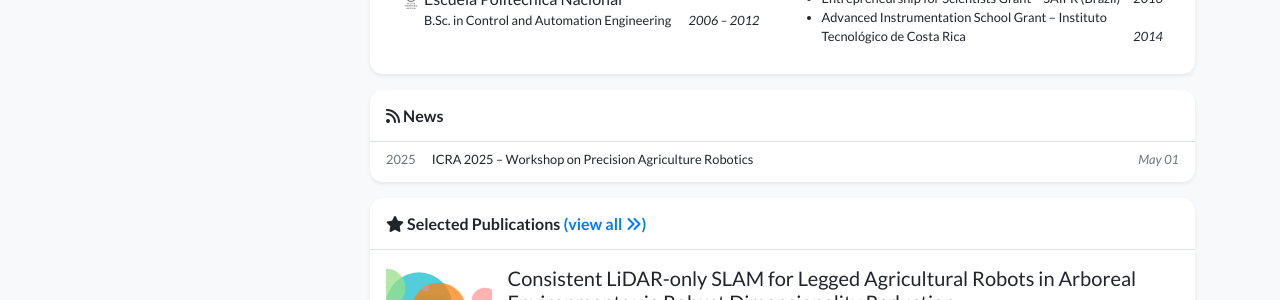
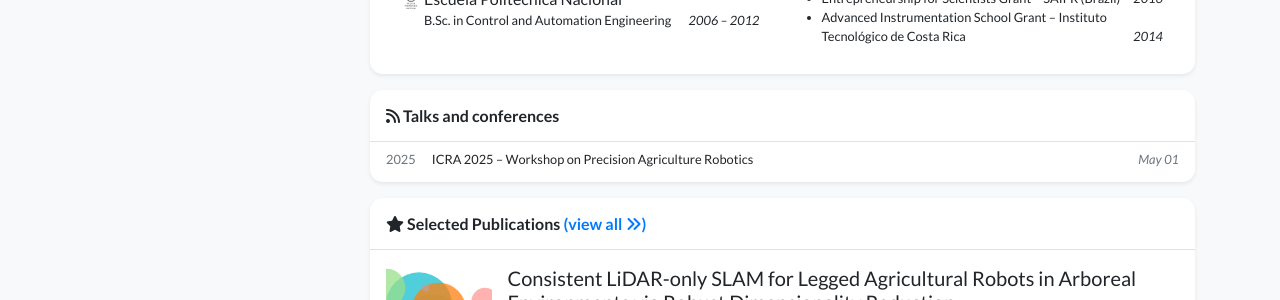
Before and after one commit to PaolaNazateB/webpage, a Jekyll site: the page built from index.html, in a window 1280 px wide and 1357 px high. Shown: the part 612-912 px from the top of the window. Built offline with Jekyll 4.4.1, drawn with Linux system fonts in a browser that asks for light colours; nearby versions of some CDN libraries; a style sheet for code colours, icons or effects is not loaded.

Commit message:
Update news_card.html

```diff
--- a/_includes/widgets/news_card.html
+++ b/_includes/widgets/news_card.html
@@ -1,7 +1,7 @@
 {% assign news_by_year = site.news | sort: "date" | reverse | slice: 0, include.limit | group_by_exp: "item", "item.date | date: '%Y'" -%}
 
 <div class="my-3 bg-white shadow-sm rounded-xl">
-    <h6 class="p-3 mb-0 border-bottom border-gray"><i class="fas fa-rss"></i> News</h6>
+    <h6 class="p-3 mb-0 border-bottom border-gray"><i class="fas fa-rss"></i> Talks and conferences</h6>
     <div class="px-3 pb-1 small">
         {% for year in news_by_year %}
         <div class="media py-1 {% if not_first -%}border-top border-gray{%- endif %}">
```
